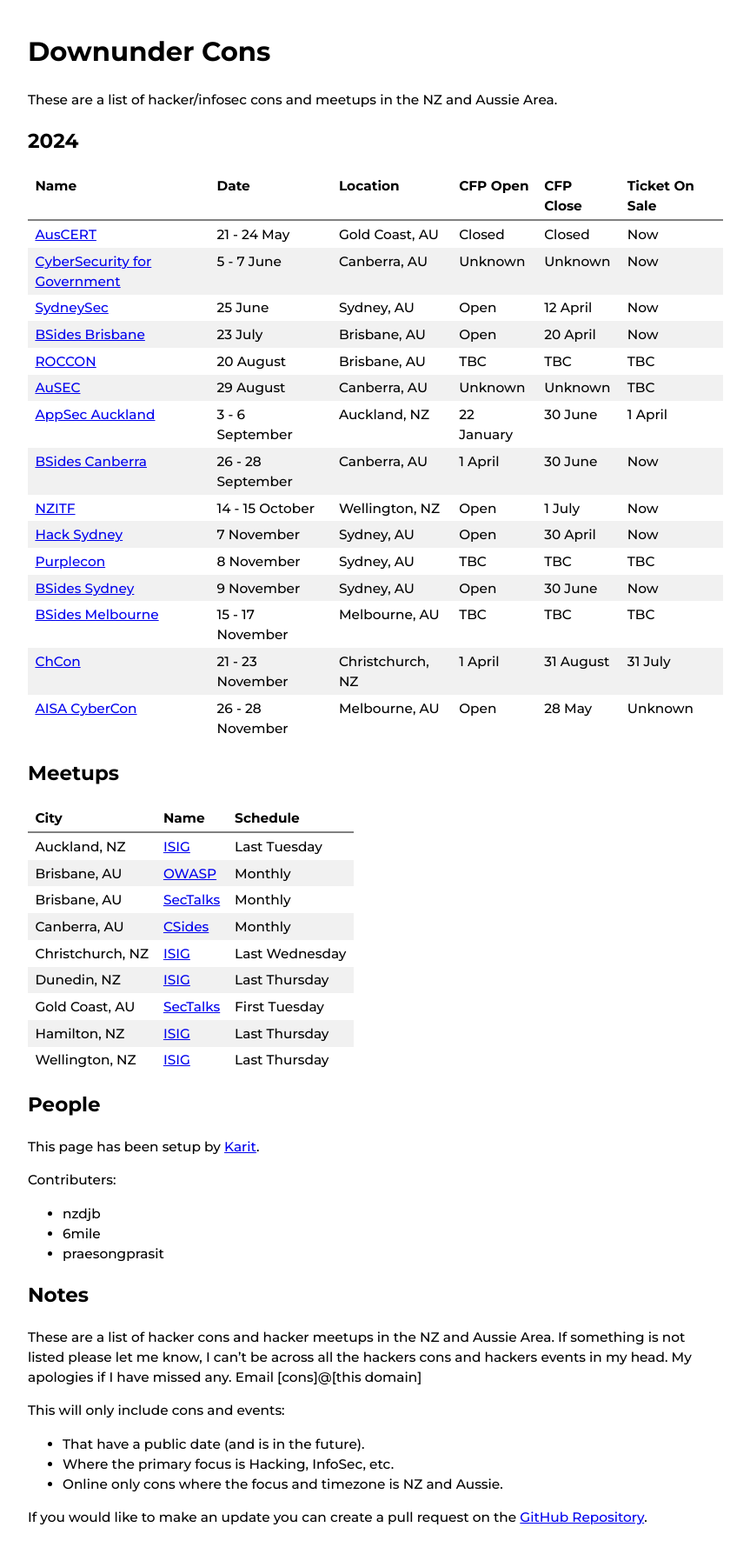
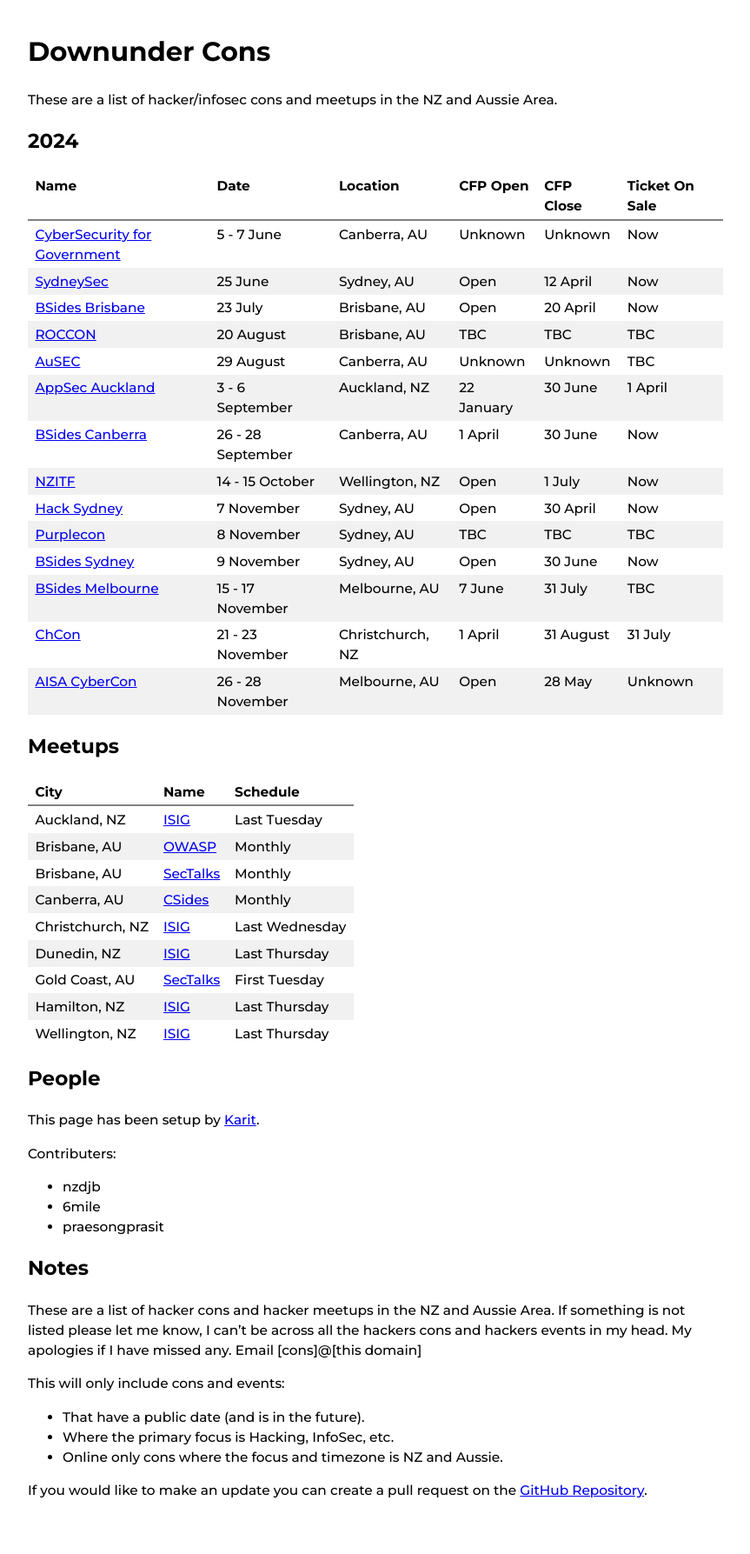
Before and after one commit to nzkarit/downundercons, a Jekyll site: the page built from index.markdown, in a window 1280 px wide. Shown: the whole page at 87% size, without its empty margins (208-1071 px from the left). Built offline with Jekyll 4.4.1, drawn with Linux system fonts in a browser that asks for light colours; after the commit the page ends 1756 px from its top, so only the background shows below that.

Commit message:
BSidesMel cfp date and AUSCERT over

```diff
--- a/index.markdown
+++ b/index.markdown
@@ -9,7 +9,6 @@ These are a list of hacker/infosec cons and meetups in the NZ and Aussie Area.
 
 | Name | Date | Location | CFP Open | CFP Close | Ticket On Sale |
 | ---- | ---- | -------- | -------- | --------- | -------------- |
-| [AusCERT](https://conference.auscert.org.au/) | 21 - 24 May | Gold Coast, AU | Closed | Closed | Now |
 | [CyberSecurity for Government](https://cybersecgov.co/) | 5 - 7 June | Canberra, AU | Unknown | Unknown | Now |
 | [SydneySec](https://aisasecuritydays.com.au/sydneysec) | 25 June | Sydney, AU | Open | 12 April | Now |
 | [BSides Brisbane](https://bsidesbrisbane.com/) | 23 July | Brisbane, AU | Open | 20 April | Now |
@@ -21,7 +20,7 @@ These are a list of hacker/infosec cons and meetups in the NZ and Aussie Area.
 | [Hack Sydney](https://www.hack.sydney/) | 7 November | Sydney, AU | Open | 30 April | Now |
 | [Purplecon](https://purplecon.org/) | 8 November | Sydney, AU | TBC | TBC | TBC |
 | [BSides Sydney](https://bsides.sydney) | 9 November | Sydney, AU | Open | 30 June | Now |
-| [BSides Melbourne](https://www.bsidesmelbourne.com/) | 15 - 17 November | Melbourne, AU | TBC | TBC | TBC|
+| [BSides Melbourne](https://www.bsidesmelbourne.com/) | 15 - 17 November | Melbourne, AU | 7 June | 31 July | TBC |
 | [ChCon](https://2024.chcon.nz/) | 21 - 23 November | Christchurch, NZ | 1 April | 31 August | 31 July |
 | [AISA CyberCon](https://conference.aisa.org.au/QuickEventWebsitePortal/2024-australian-cyber-conference-melbourne/cfs-site) | 26 - 28 November | Melbourne, AU | Open | 28 May | Unknown |
 
```
